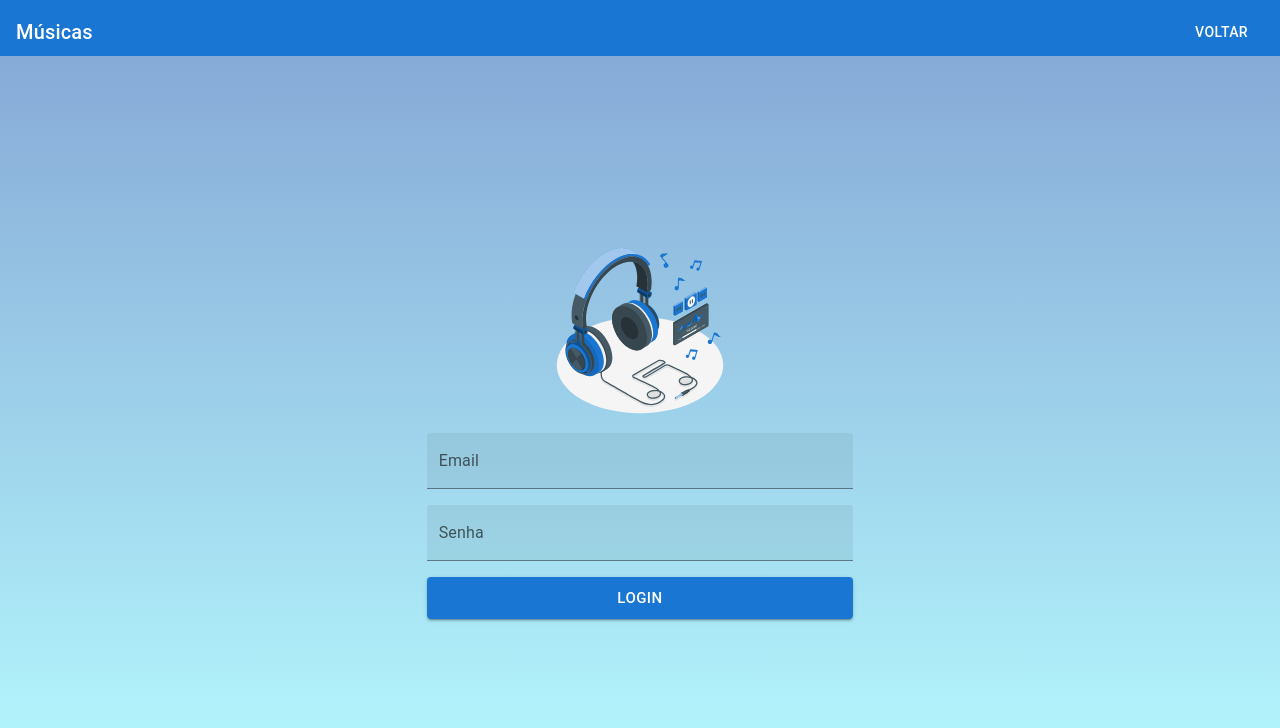
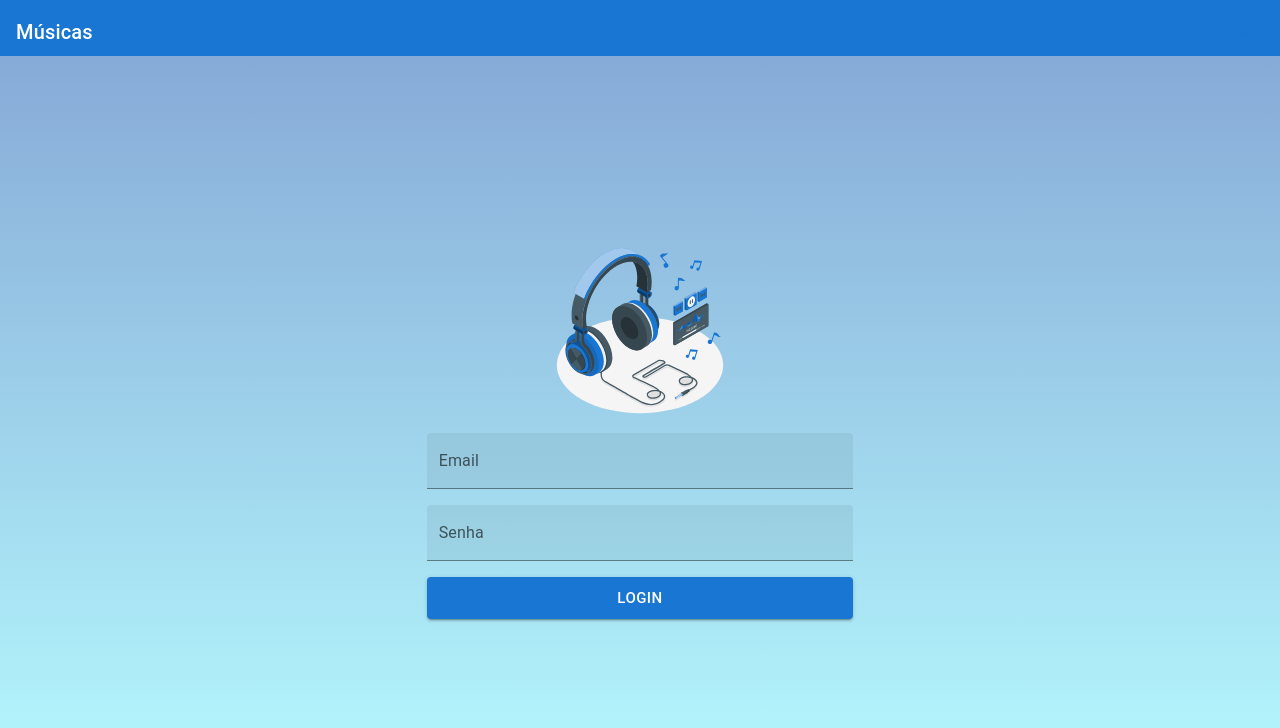
Before and after one commit to markleylopes/icej-musicas-repertorio, a Next.js app: page /login in a window 1280 px wide. Shown: the top 728 px of the page. Built offline with nearby package versions, Linux system fonts and the light colour scheme; no server answers.

Commit message:
configure typescript

```diff
--- a/components/CustomAppBar/index.jsx
+++ b/components/CustomAppBar/index.tsx
@@ -47,7 +47,7 @@ export const CustomAppBar = () => {
           {!isLogged && (
             <div>
               <Button
-                variant="link"
+                variant="text"
                 onClick={() => router.push(router.pathname !== "/login" ? "/login" : "/")}
               >
                 {router.pathname !== "/login" ? "Login" : "Voltar"}
--- a/components/UpsertModal/index.jsx
+++ b/components/UpsertModal/index.jsx
@@ -13,7 +13,6 @@ import { tones } from "constants";
 import { useUpsert } from "./useUpsert";
 import { Add, Edit, Delete } from "@mui/icons-material";
 
-// eslint-disable-next-line react/prop-types
 export const UpsertModal = ({ mode = "add", initialId, initialMusicValue }) => {
   const {
     open,
--- a/pages/login/index.jsx
+++ b/pages/login/index.tsx
@@ -14,7 +14,7 @@ export default () => {
   const [loading, setLoading] = useState(false);
   const [userData, setUserData] = useState({ email: "", password: "" });
 
-  const onSubmit = async (e) => {
+  const onSubmit = async (e: { preventDefault: () => void }) => {
     e.preventDefault();
     setLoading(true);
 
@@ -22,19 +22,17 @@ export default () => {
       .then(() => {
         router.push("/");
       })
-      // eslint-disable-next-line no-unused-vars
       .catch((_err) => setError(true))
       .finally(() => {
         setLoading(false);
       });
   };
 
-  const setValue = ({ target }) =>
+  const setValue = ({ target }: React.ChangeEvent<HTMLInputElement>) =>
     setUserData((currentValue) => ({
       ...currentValue,
       [target.name]: target.value,
     }));
-  // #4f88cc
 
   useEffect(() => {
     if (user) {
```
Also changed, not shown: package.json (+7 -1 lines), .eslintrc.js, 2 other files (tests, documents, lock files or other folders).
